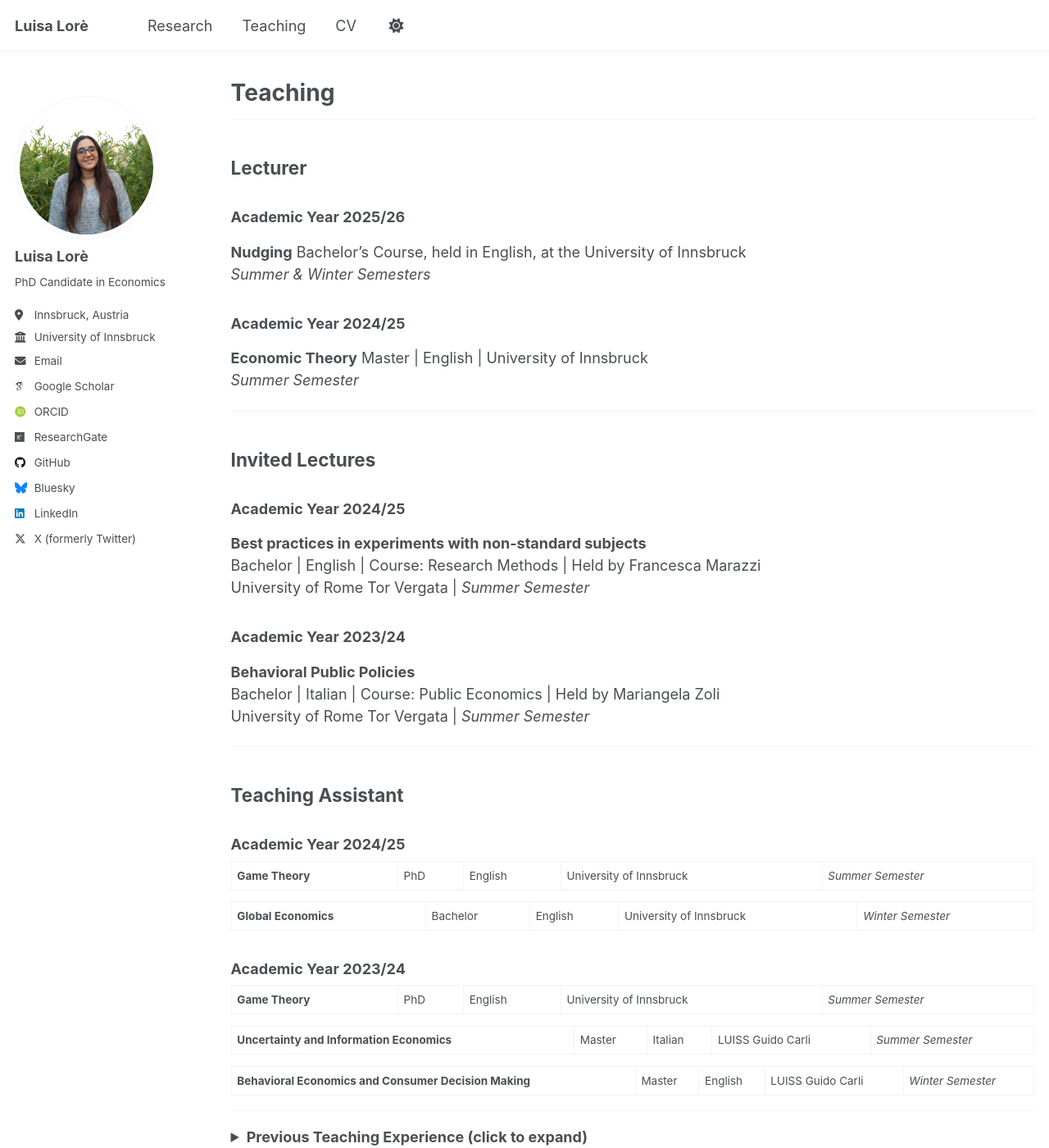
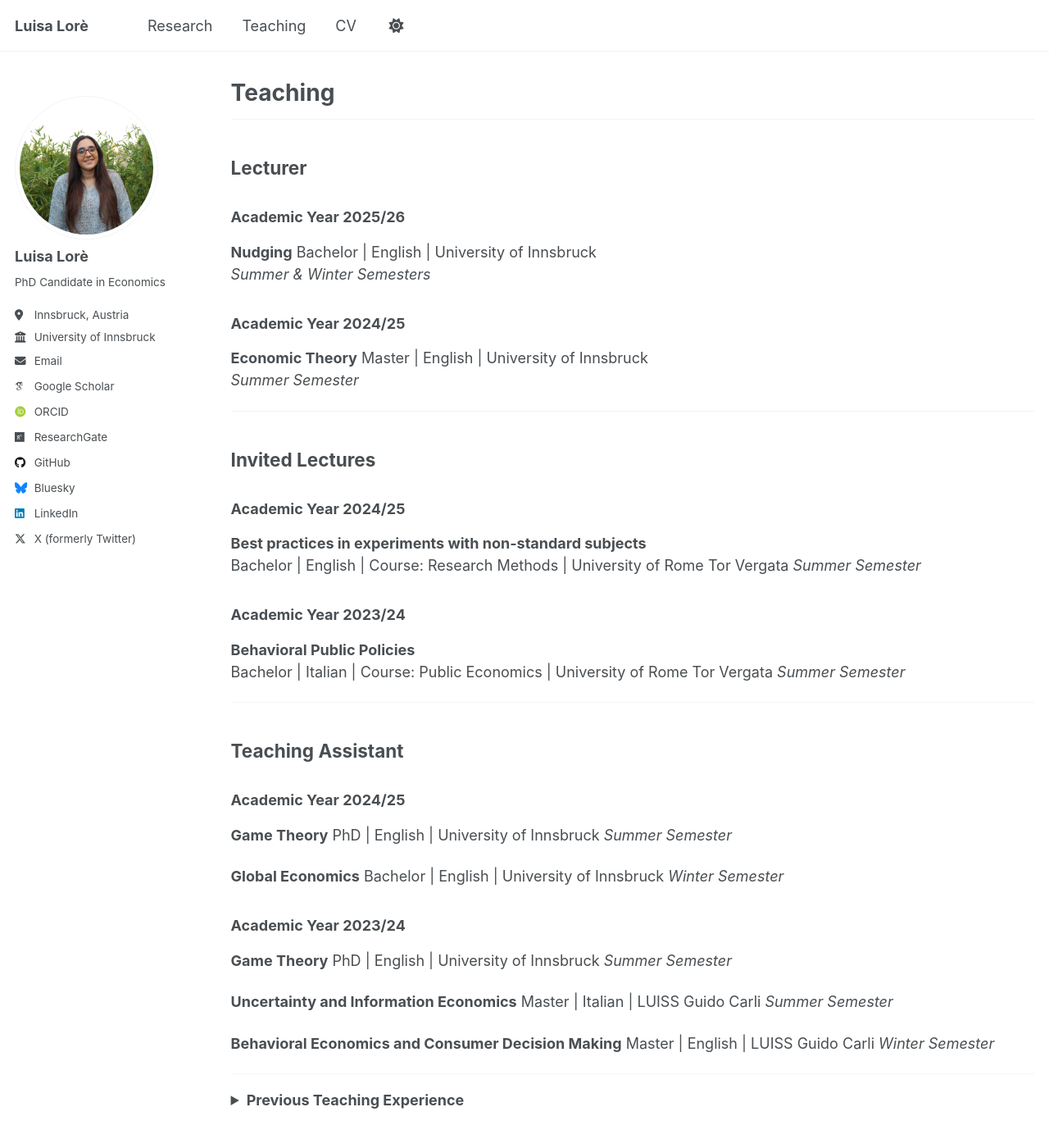
Before and after one commit to LuisaLore/luisalore, a Jekyll site: the page built from _pages/teaching.md, in a window 1280 px wide and 1400 px high. Shown: the whole window at 82% size. Built offline with Jekyll 4.4.1, drawn with Linux system fonts in a browser that asks for light colours; some web fonts are replaced; a script that is not in the unit is left out.

Commit message:
Update teaching.md

```diff
--- a/_pages/teaching.md
+++ b/_pages/teaching.md
@@ -14,7 +14,7 @@ author_profile: true
 ### Academic Year 2025/26
 
 **Nudging**
-Bachelor's Course, held in English, at the University of Innsbruck
+Bachelor | English | University of Innsbruck
 *Summer & Winter Semesters*
 
 ### Academic Year 2024/25
@@ -30,14 +30,14 @@ Master | English | University of Innsbruck
 ### Academic Year 2024/25
 
 **Best practices in experiments with non-standard subjects**
-Bachelor | English | Course: Research Methods | Held by Francesca Marazzi
-University of Rome Tor Vergata | *Summer Semester*
+Bachelor | English | Course: Research Methods | University of Rome Tor Vergata
+*Summer Semester*
 
 ### Academic Year 2023/24
 
 **Behavioral Public Policies**
-Bachelor | Italian | Course: Public Economics | Held by Mariangela Zoli
-University of Rome Tor Vergata | *Summer Semester*
+Bachelor | Italian | Course: Public Economics | University of Rome Tor Vergata
+*Summer Semester*
 
 ---
 
@@ -45,22 +45,32 @@ University of Rome Tor Vergata | *Summer Semester*
 
 ### Academic Year 2024/25
 
-**Game Theory** | PhD | English | University of Innsbruck | *Summer Semester*
+**Game Theory**
+PhD | English | University of Innsbruck
+*Summer Semester*
 
-**Global Economics** | Bachelor | English | University of Innsbruck | *Winter Semester*
+**Global Economics**
+Bachelor | English | University of Innsbruck
+*Winter Semester*
 
 ### Academic Year 2023/24
 
-**Game Theory** | PhD | English | University of Innsbruck | *Summer Semester*
+**Game Theory**
+PhD | English | University of Innsbruck
+*Summer Semester*
 
-**Uncertainty and Information Economics** | Master | Italian | LUISS Guido Carli | *Summer Semester*
+**Uncertainty and Information Economics**
+Master | Italian | LUISS Guido Carli
+*Summer Semester*
 
-**Behavioral Economics and Consumer Decision Making** | Master | English | LUISS Guido Carli | *Winter Semester*
+**Behavioral Economics and Consumer Decision Making**
+Master | English | LUISS Guido Carli
+*Winter Semester*
 
 ---
 
 <details>
-<summary><strong>Previous Teaching Experience (click to expand)</strong></summary>
+<summary><strong>Previous Teaching Experience</strong></summary>
 
 <h3>Teaching Assistant (continued)</h3>
 
```
